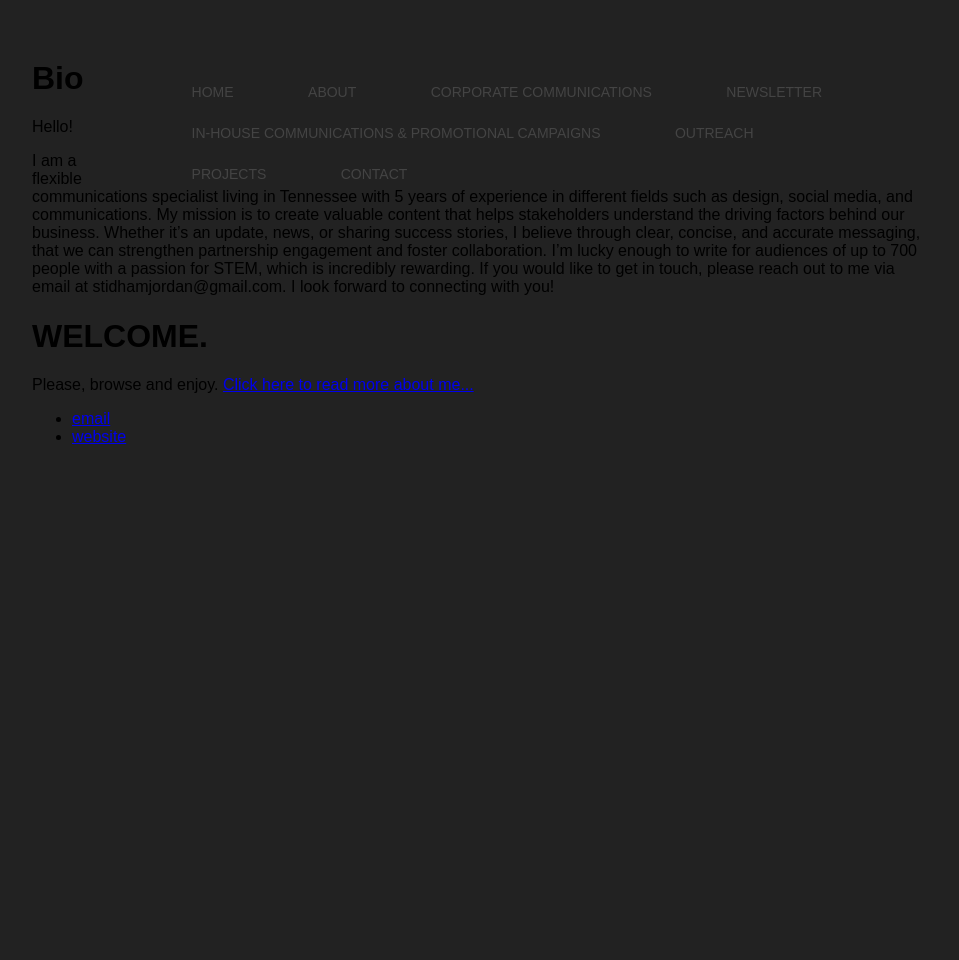
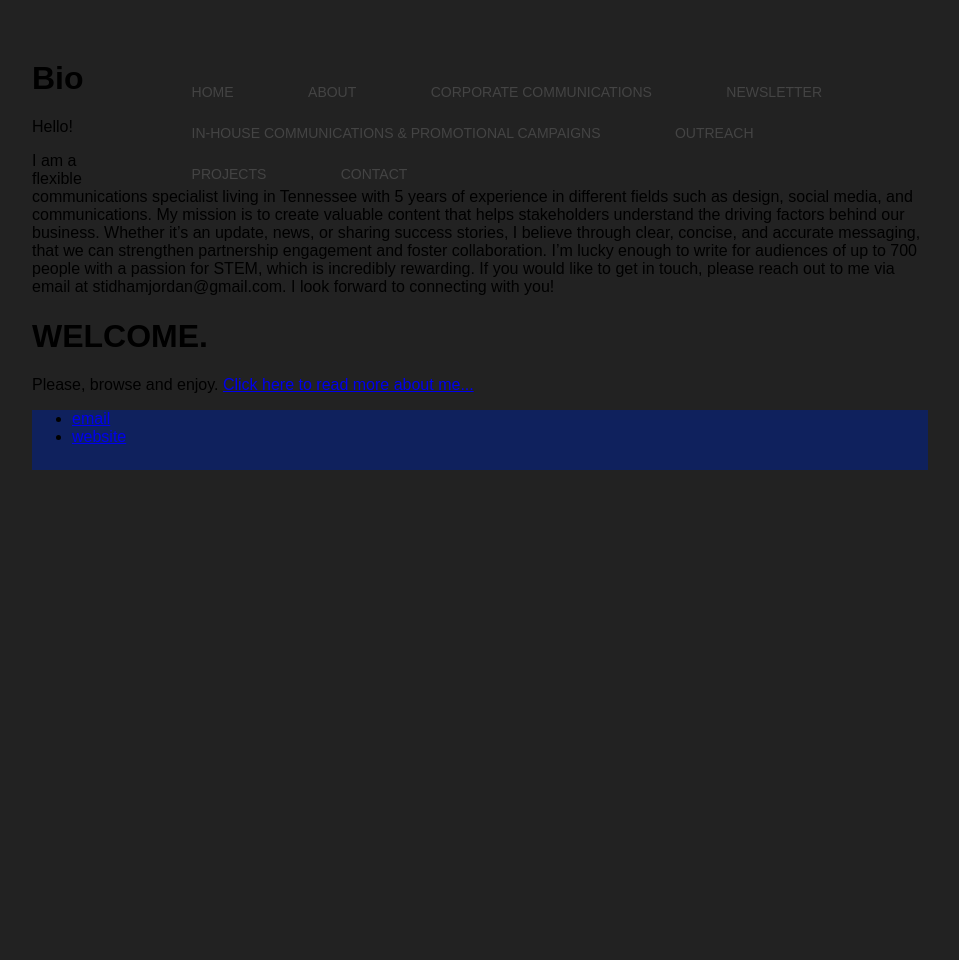
Before and after one commit to jordanstidham/PORTFOLIO, a Jekyll site: the page built from README.md, in a window 1280 px wide. Shown: the whole page, without its empty margins (160-1119 px from the left). Built offline with Jekyll 4.4.1, drawn with Linux system fonts in a browser that asks for light colours; our own code applies the rules of GitHub Pages for plain Markdown files; before the commit the page ends 900 px from its top, so only the background shows below that.

Commit message:
Update main.css

```diff
--- a/css/main.css
+++ b/css/main.css
@@ -1,7 +1,12 @@
+html
+{
+    height:100%;
+}
 body {
+    height: 100%;
     margin: 60px auto;
     width: 70%;
-    background: #222;
+    background-color: #222;
     font-family: 'Work Sans', sans-serif;
     font-weight: 400;
 }
@@ -51,3 +56,8 @@ nav a::before {
 nav a:hover::before {
     width: 100%;
 }
+footer {
+    background-color: #0F215D;
+    height: 60px;
+    width: 100%;
+}
```
